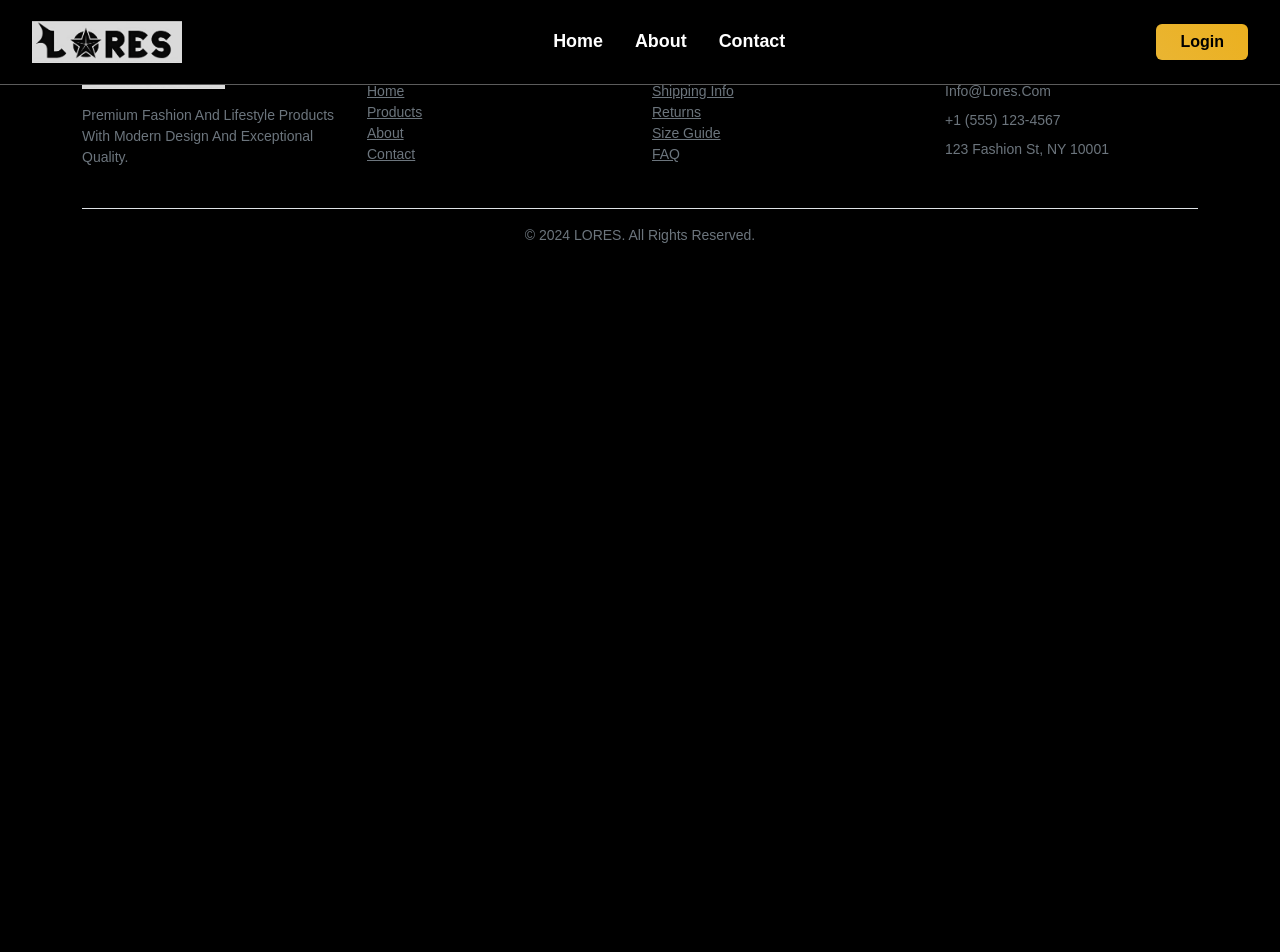
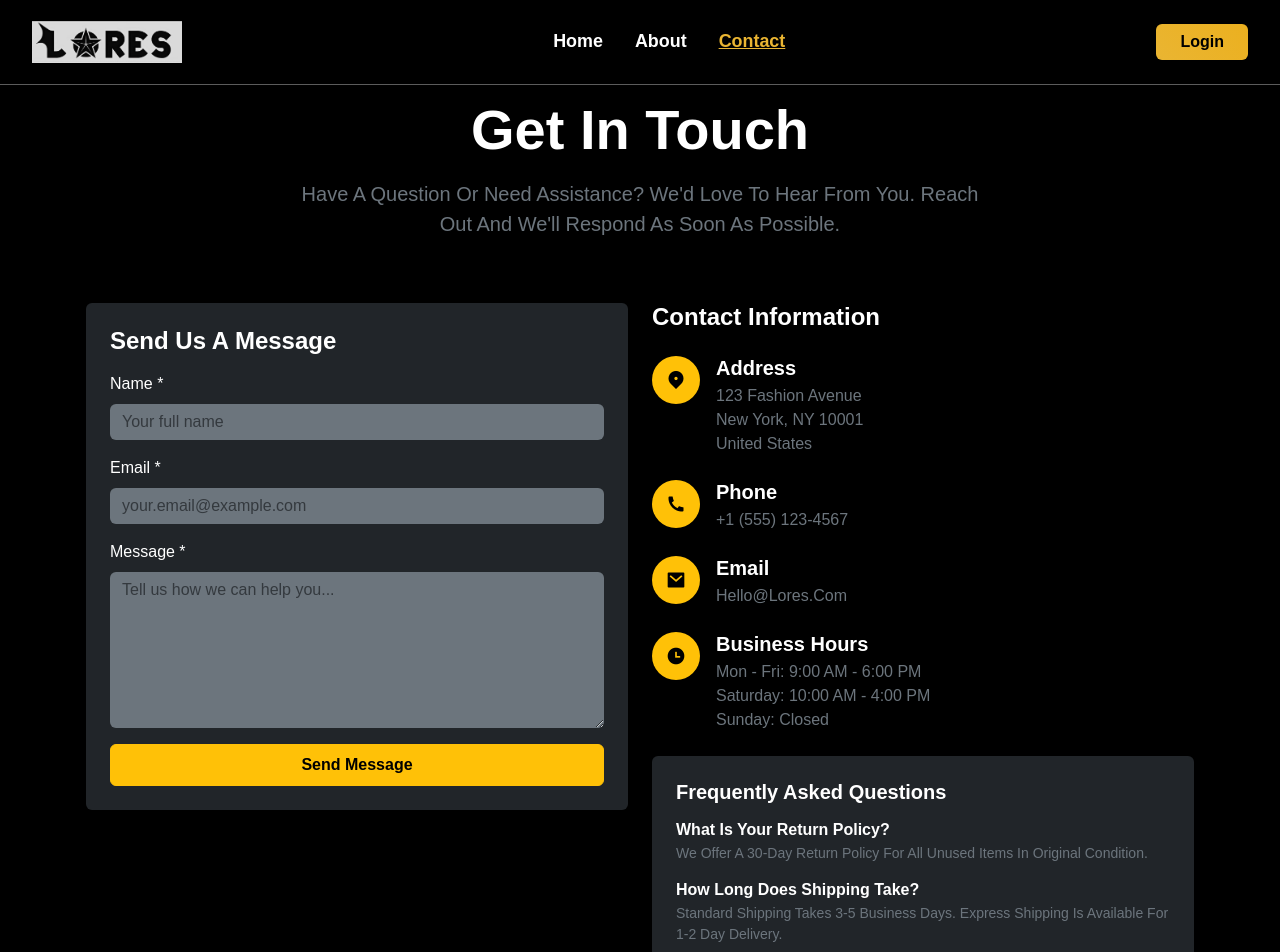
Before and after one commit to MostafaMohamedgamil/kefo-web, an Angular app: page /contact-us in a window 1280 px wide. Before the commit this address led to /. Shown: the top 952 px of the page. Before the commit the page ends 800 px from the top, so only its background shows below. Built offline with nearby package versions, Linux system fonts and the light colour scheme.

Commit message:
Add Contact page with routing, component, template, styles, and tests

```diff
--- a/src/app/app-routing.module.ts
+++ b/src/app/app-routing.module.ts
@@ -12,6 +12,11 @@ const routes: Routes = [
     loadChildren: () =>
       import('./pages/about/about.module').then((m) => m.AboutModule),
   },
+  {
+    path: 'contact-us',
+    loadChildren: () =>
+      import('./pages/contact/contact.module').then((m) => m.ContactModule),
+  },
 ];
 
 @NgModule({
--- /dev/null
+++ b/src/app/pages/contact/contact.component.html
@@ -0,0 +1,126 @@
+<div class="contact-page min-vh-100 bg-black py-5 text-white">
+    <!-- Hero Section -->
+    <section class="py-5 px-3 text-center">
+        <div class="container">
+            <h1 class="display-4 fw-bold mb-3">Get in Touch</h1>
+            <p class="lead text-secondary mx-auto" style="max-width: 700px;">
+                Have a question or need assistance? We'd love to hear from you. Reach out and we'll respond as soon as
+                possible.
+            </p>
+        </div>
+    </section>
+
+    <!-- Content -->
+    <div class="container pb-5 px-3">
+        <div class="row g-4">
+            <!-- Contact Form -->
+            <div class="col-lg-6">
+                <div class="bg-dark p-4 rounded">
+                    <h2 class="h4 fw-bold mb-3">Send us a Message</h2>
+                    <form novalidate>
+                        <div class="mb-3">
+                            <label for="name" class="form-label">Name *</label>
+                            <input type="text" id="name" name="name"
+                                class="form-control bg-secondary text-white border-0" required
+                                placeholder="Your full name" />
+                        </div>
+
+                        <div class="mb-3">
+                            <label for="email" class="form-label">Email *</label>
+                            <input type="email" id="email" name="email"
+                                class="form-control bg-secondary text-white border-0" required
+                                placeholder="your.email&#64;example.com" />
+                        </div>
+
+                        <div class="mb-3">
+                            <label for="message" class="form-label">Message *</label>
+                            <textarea id="message" name="message" rows="6"
+                                class="form-control bg-secondary text-white border-0" required
+                                placeholder="Tell us how we can help you..."></textarea>
+                        </div>
+
+                        <button type="submit" class="btn btn-warning w-100 fw-semibold text-black py-2">
+                            Send Message
+                        </button>
+                    </form>
+                </div>
+            </div>
+
+            <!-- Contact Info + FAQ -->
+            <div class="col-lg-6">
+                <div>
+                    <h2 class="h4 fw-bold mb-4">Contact Information</h2>
+                    <div class="d-flex gap-3 mb-4">
+                        <div class="icon-circle bg-warning">
+                            <i class="ri-map-pin-2-fill text-black fs-5"></i>
+                        </div>
+                        <div>
+                            <h5 class="fw-semibold mb-1">Address</h5>
+                            <p class="text-secondary mb-0">
+                                123 Fashion Avenue <br />
+                                New York, NY 10001 <br />
+                                United States
+                            </p>
+                        </div>
+                    </div>
+
+                    <div class="d-flex gap-3 mb-4">
+                        <div class="icon-circle bg-warning">
+                            <i class="ri-phone-fill text-black fs-5"></i>
+                        </div>
+                        <div>
+                            <h5 class="fw-semibold mb-1">Phone</h5>
+                            <p class="text-secondary mb-0">+1 (555) 123-4567</p>
+                        </div>
+                    </div>
+
+                    <div class="d-flex gap-3 mb-4">
+                        <div class="icon-circle bg-warning">
+                            <i class="ri-mail-fill text-black fs-5"></i>
+                        </div>
+                        <div>
+                            <h5 class="fw-semibold mb-1">Email</h5>
+                            <p class="text-secondary mb-0">hello&#64;lores.com</p>
+                        </div>
+                    </div>
+
+                    <div class="d-flex gap-3 mb-4">
+                        <div class="icon-circle bg-warning">
+                            <i class="ri-time-fill text-black fs-5"></i>
+                        </div>
+                        <div>
+                            <h5 class="fw-semibold mb-1">Business Hours</h5>
+                            <p class="text-secondary mb-0">Mon - Fri: 9:00 AM - 6:00 PM</p>
+                            <p class="text-secondary mb-0">Saturday: 10:00 AM - 4:00 PM</p>
+                            <p class="text-secondary mb-0">Sunday: Closed</p>
+                        </div>
+                    </div>
+                </div>
+
+                <!-- FAQ -->
+                <div class="bg-dark p-4 rounded mt-4">
+                    <h3 class="h5 fw-bold mb-3">Frequently Asked Questions</h3>
+                    <div class="mb-3">
+                        <h6 class="fw-semibold mb-1">What is your return policy?</h6>
+                        <p class="text-secondary small mb-0">
+                            We offer a 30-day return policy for all unused items in original condition.
+                        </p>
+                    </div>
+                    <div class="mb-3">
+                        <h6 class="fw-semibold mb-1">How long does shipping take?</h6>
+                        <p class="text-secondary small mb-0">
+                            Standard shipping takes 3-5 business days. Express shipping is available for 1-2 day
+                            delivery.
+                        </p>
+                    </div>
+                    <div>
+                        <h6 class="fw-semibold mb-1">Do you ship internationally?</h6>
+                        <p class="text-secondary small mb-0">
+                            Yes, we ship to over 25 countries worldwide. Shipping costs and times vary by location.
+                        </p>
+                    </div>
+                </div>
+            </div>
+        </div>
+    </div>
+</div>
--- /dev/null
+++ b/src/app/pages/contact/contact.component.scss
@@ -0,0 +1,20 @@
+.contact-page {
+  background: #000;
+  color: #fff;
+
+  .icon-circle {
+    width: 3rem;
+    height: 3rem;
+    border-radius: 50%;
+    display: flex;
+    align-items: center;
+    justify-content: center;
+  }
+
+  .form-control {
+    &:focus {
+      border: 1px solid #ffc107;
+      box-shadow: 0 0 0 0.2rem rgba(255, 193, 7, 0.25);
+    }
+  }
+}
--- a/src/app/shared/header/header.component.html
+++ b/src/app/shared/header/header.component.html
@@ -22,7 +22,7 @@
                     routerLink="/about" (click)="onNavLinkClick()" routerLinkActive="active">About</a>
             </li>
             <li class="nav-item">
-                <a aria-label="Contact" class="nav-link text-white fw-semibold" routerLink="/what-it-costs"
+                <a aria-label="Contact" class="nav-link text-white fw-semibold" routerLink="/contact-us"
                     (click)="onNavLinkClick()" routerLinkActive="active">Contact</a>
             </li>
         </ul>
```
Also changed, not shown: src/app/pages/contact/contact-routing.module.ts (added, +16 -0 lines), src/app/pages/contact/contact.component.ts (added, +10 -0 lines), src/app/pages/contact/contact.module.ts (added, +17 -0 lines), 1 other file (tests, documents, lock files or other folders).
